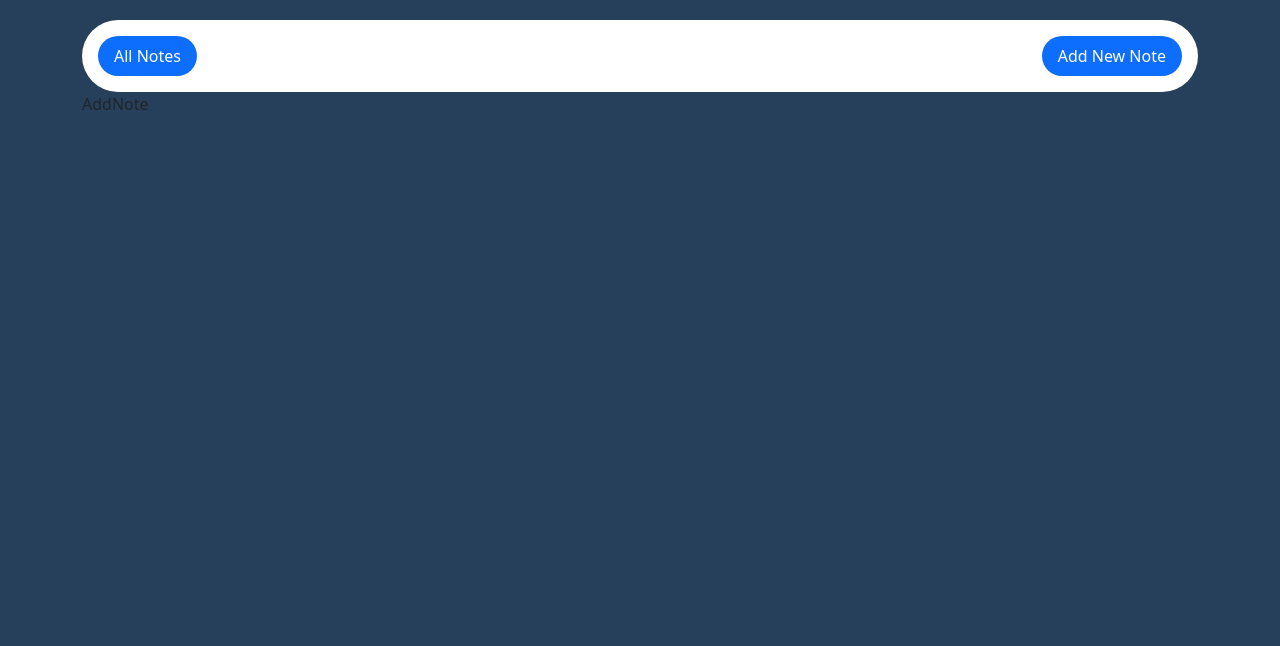
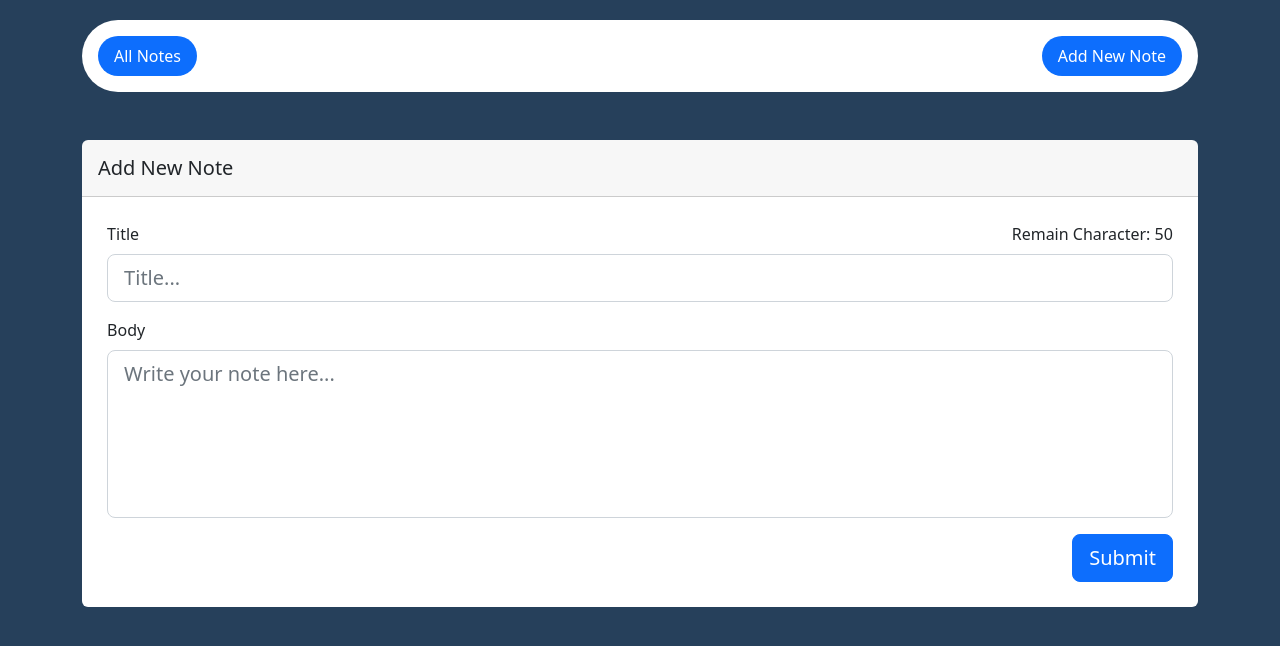
Before and after one commit to ahanafi/dicoding-react-beginner, a React (Create React App) app: page /add-notes in a window 1280 px wide. Shown: the top 646 px of the page. Built offline with nearby package versions, Linux system fonts and the light colour scheme; no server answers.

Commit message:
Feat: Add form add note

```diff
--- a/src/index.css
+++ b/src/index.css
@@ -150,3 +150,7 @@ body {
     max-width: 216px;
   }
 }
+
+textarea.form-control {
+  resize: none;
+}
--- a/src/pages/AddNote.js
+++ b/src/pages/AddNote.js
@@ -1,8 +1,42 @@
 import React from 'react'
+import { Card, Form, Button } from 'react-bootstrap';
+import styled from 'styled-components';
+
+const StyledDiv = styled.div`
+  display: block;
+  width: 100%;
+  margin-top:3rem;
+`;
 
 const AddNote = () => {
   return (
-    <div>AddNote</div>
+    <StyledDiv>
+      <Card className='rounded'>
+        <Card.Header>
+          <Card.Title className='pt-2'>Add New Note</Card.Title>
+        </Card.Header>
+        <Card.Body>
+          <Form>
+            <Form.Group className='mb-3' controlId='exampleForm.ControlInput1'>
+              <div class='d-flex justify-content-between'>
+                <Form.Label>Title</Form.Label>
+                <Form.Label>
+                  Remain Character: <span>50</span>
+                </Form.Label>
+              </div>
+              <Form.Control maxLength={50} size='lg' type='text' placeholder='Title...' />
+            </Form.Group>
+            <Form.Group className='mb-3' controlId='exampleForm.ControlTextarea1'>
+              <Form.Label>Body</Form.Label>
+              <Form.Control placeholder='Write your note here...' size='lg' as='textarea' rows={5} />
+            </Form.Group>
+            <div className='d-flex justify-content-end'>
+            <Button variant='primary' size='lg'>Submit</Button>
+            </div>
+          </Form>
+        </Card.Body>
+      </Card>
+    </StyledDiv>
   );
 }
 
```
